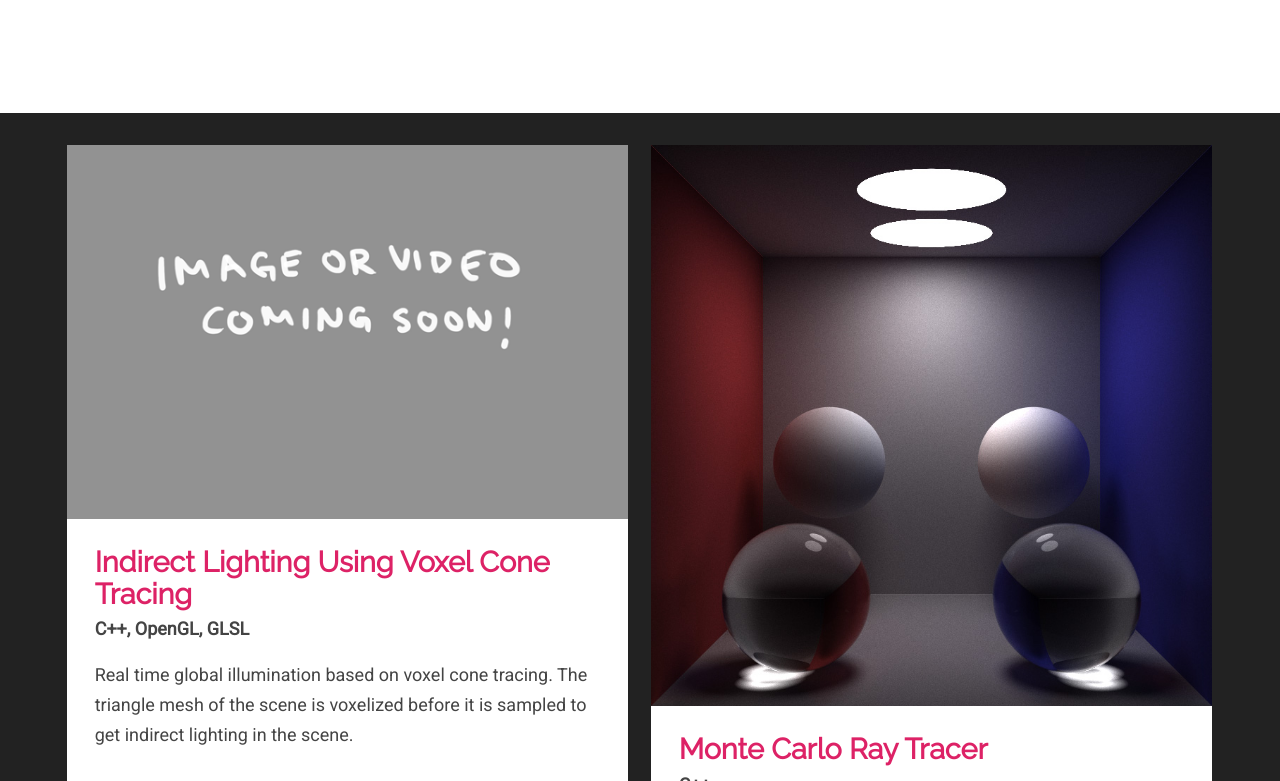
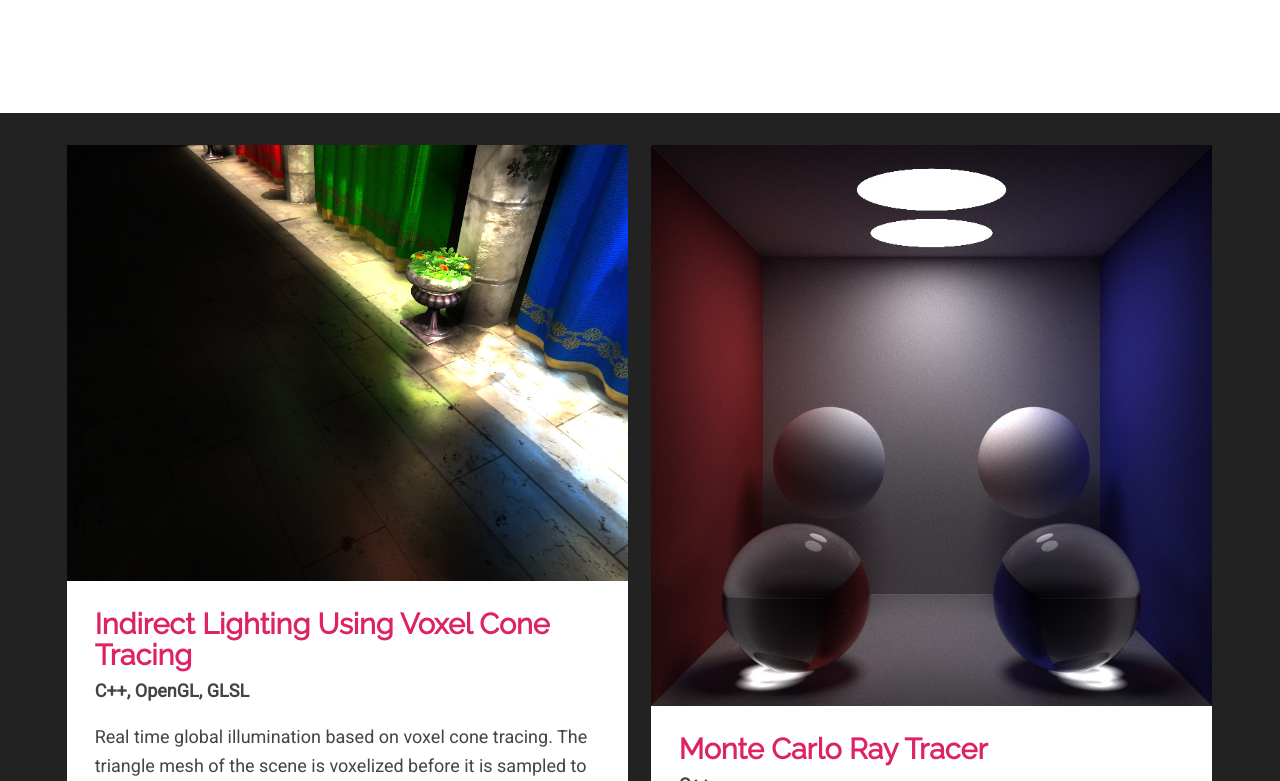
Before and after one commit to Cigg/cigg.github.io, a plain HTML site: page index.html in a window 1280 px wide. Shown: the part 527-1308 px from the top of the page. Drawn offline with Linux system fonts and the light colour scheme.

Commit message:
added an image

```diff
--- a/index.html
+++ b/index.html
@@ -53,7 +53,7 @@
         <div class="row">
           <div id="things">
             <div class="thing">
-              <img src="img/comingsoon.png" class="thing-image">
+              <img src="img/vct.jpg" class="thing-image">
               <div class="thing-text">
                 <h2>Indirect Lighting Using Voxel Cone Tracing</h2>
                 <strong>C++, OpenGL, GLSL</strong>
```
Also changed, not shown: img/vct.jpg (added).
